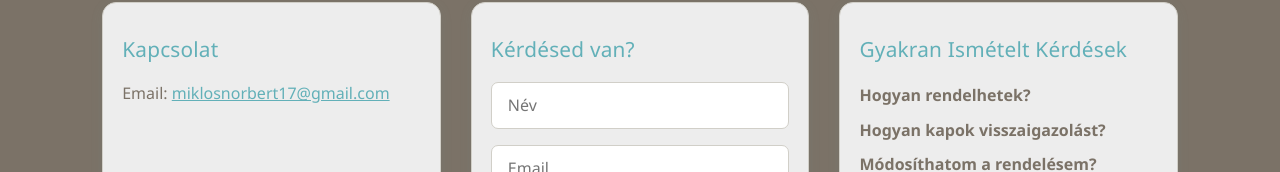
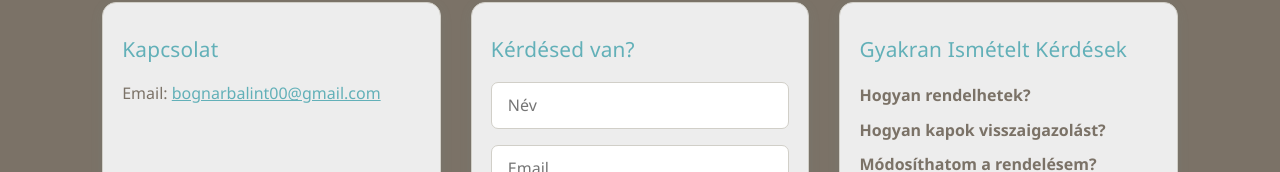
Before and after one commit to norbert1717/bottleservize, a React (Vite) app in the folder frontend/: page / in a window 1280 px wide. Both pictures are taken after a click on the button "Elérhetőségek". Shown: the part 163-335 px from the top of the page. Built offline with nearby package versions, Linux system fonts and the light colour scheme.

Commit message:
added emailjs, logo

```diff
--- a/frontend/src/components/Contact.jsx
+++ b/frontend/src/components/Contact.jsx
@@ -12,10 +12,10 @@ function Contact() {
         e.preventDefault();
 
         emailjs.sendForm(
-            'YOUR_SERVICE_ID',   // EmailJS Service ID
+            'service_3kvvun5',   // EmailJS Service ID
             'template_gvmxi3m',  // EmailJS Template ID (amit a képernyőképen látsz)
             e.target,
-            'YOUR_PUBLIC_KEY'    // EmailJS public key (User ID / Public key)
+            'tzTM10vHNrRvB96PL'    // EmailJS public key (User ID / Public key)
         )
             .then(() => {
                 alert('Az üzenet sikeresen elküldve!');
--- a/frontend/src/i18n/en.json
+++ b/frontend/src/i18n/en.json
@@ -31,7 +31,7 @@
     "contact": {
         "contactTitle": "Contact",
         "emailLabel": "Email",
-        "emailValue": "miklosnorbert17@gmail.com",
+        "emailValue": "bognarbalint00@gmail.com",
         "questionTitle": "Any questions?",
         "namePlaceholder": "Name",
         "emailPlaceholder": "Email",
--- a/frontend/src/i18n/hu.json
+++ b/frontend/src/i18n/hu.json
@@ -31,7 +31,7 @@
     "contact": {
         "contactTitle": "Kapcsolat",
         "emailLabel": "Email",
-        "emailValue": "miklosnorbert17@gmail.com",
+        "emailValue": "bognarbalint00@gmail.com",
         "questionTitle": "Kérdésed van?",
         "namePlaceholder": "Név",
         "emailPlaceholder": "Email",
```
